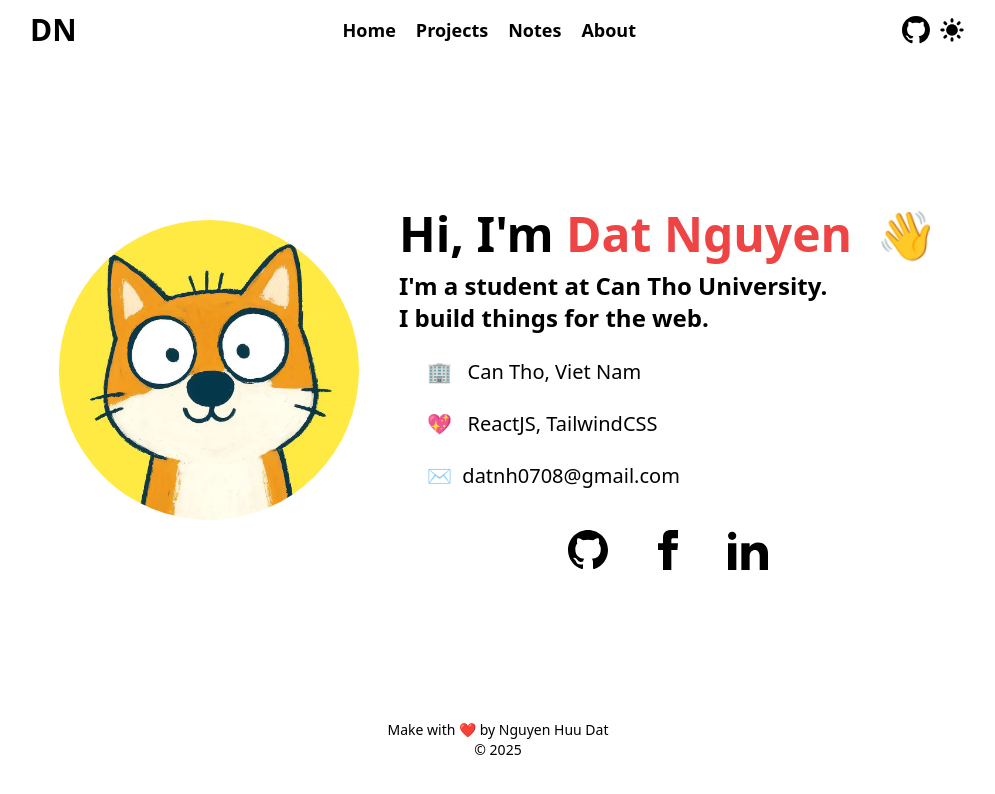
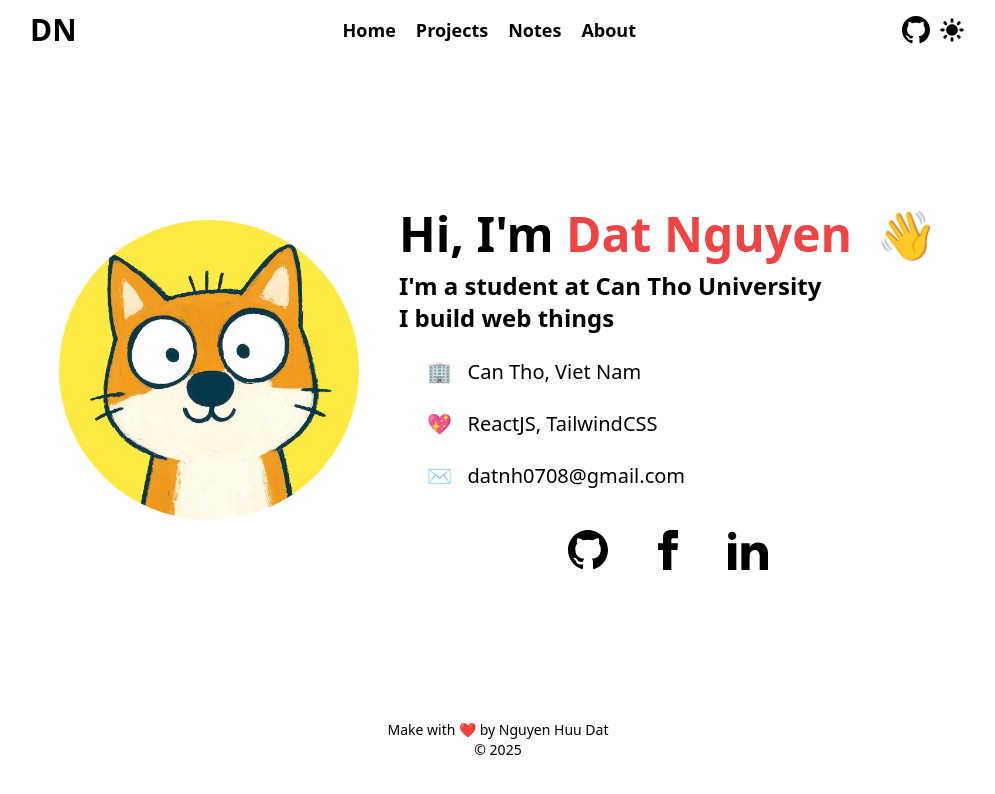
Before and after one commit to d4t06/Dat_Nguyen, a Next.js app: page / in a window 1280 px wide. Shown: the top 794 px of the page, without its empty margins (142-1137 px from the left). Built offline with nearby package versions, Linux system fonts and the light colour scheme.

Commit message:
update 5/7/2025

```diff
--- a/app/about/_components/Frame.tsx
+++ b/app/about/_components/Frame.tsx
@@ -10,7 +10,7 @@ export default function Frame({ children }: { children: ReactNode }) {
             </div>
 
             <div
-                style={{ fontFamily: `"Courier New", Courier, monospace` }}
+                style={{ fontFamily: `"abc", "Courier New", Courier, monospace`, fontWeight: 500 }}
                 className="px-4 py-6 text-lg md:text-2xl bg-slate-900 md:px-10 md:py-12"
             >
                 {children}
--- a/app/about/page.tsx
+++ b/app/about/page.tsx
@@ -2,7 +2,7 @@ import Frame from "./_components/Frame";
 
 export default function AboutPage() {
 	return (
-		<div className="mt-10  space-y-10 md:space-y-24 text-white">
+		<div className="page mt-10  space-y-10 md:space-y-24 text-white">
 			<Frame>
 				<p>
 					<span className="text-purple-400">datnguyen $</span>
@@ -14,13 +14,12 @@ export default function AboutPage() {
 					Hello! I&apos;m Dat Nguyen
 					<br />
 					<br />
-					I&apos;m a highly motivated final-year Software Engineering
-					student at
-					<strong>Can Tho University</strong> with a strong passion
-					for web technologies seeking an internship opportunity.
+					I&apos;m a highly motivated final-year Software Engineering student at
+					<strong> Can Tho University</strong> with a strong passion for web
+					technologies seeking an internship opportunity.
 					<br />
-					<br />I am currently living Can Tho, Viet Nam and available
-					for any kind of job opportunities that suit my interests.
+					<br />I am currently living Can Tho, Viet Nam and available for any
+					kind of job opportunities that suit my interests.
 				</p>
 			</Frame>
 
@@ -83,10 +82,7 @@ export default function AboutPage() {
 				<p>Intern front-end developer | AI CREATIVE CO., LTD</p>
 
 				<br />
-				<p>
-					Developed a responsive front-end website using WordPress and
-					SCSS
-				</p>
+				<p>Developed a responsive front-end website using WordPress and SCSS</p>
 			</Frame>
 		</div>
 	);
--- a/app/globals.css
+++ b/app/globals.css
@@ -2,19 +2,20 @@
 @tailwind components;
 @tailwind utilities;
 
-/*:root {
-  --foreground-rgb: 0, 0, 0;
-  --background-start-rgb: 214, 219, 220;
-  --background-end-rgb: 255, 255, 255;
+/* Fallback for browsers that don't support variable fonts */
+@font-face {
+  font-family: "abc";
+  src: url("/JetBrainsMono-Medium") format("truetype"); /* Static bold font */
+  font-weight: 500;
+  font-display: swap;
 }
 
-@media (prefers-color-scheme: dark) {
-  :root {
-    --foreground-rgb: 255, 255, 255;
-    --background-start-rgb: 0, 0, 0;
-    --background-end-rgb: 0, 0, 0;
-  }
-}*/
+@font-face {
+  font-family: "abc";
+  src: url("/JetBrainsMono.ttf") format("truetype-variations");
+  font-weight: 100 900;
+  font-display: swap;
+}
 
 @keyframes wave-hand {
   0% {
--- a/app/page.tsx
+++ b/app/page.tsx
@@ -27,19 +27,14 @@ export default function Home() {
             </div>
 
             <div className="text-xl r lg:text-2xl font-semibold mt-3">
-               <div>I&apos;m a student at Can Tho University.</div>
-               <div>I build things for the web.</div>
+               <div>I&apos;m a student at Can Tho University</div>
+               <div>I build web things</div>
             </div>
 
             <div className="px-4 [&_p]:p-3 text-xl mt-3">
                <p>🏢 &nbsp; Can Tho, Viet Nam</p>
                <p>💖 &nbsp; ReactJS, TailwindCSS</p>
-               <p>
-                  ✉️ &nbsp;
-                  <Link href={"mailto:datnh0708@gmail.com"}>
-                     datnh0708@gmail.com
-                  </Link>
-               </p>
+               <p>✉️ &nbsp; datnh0708@gmail.com</p>
             </div>
 
             <div className="flex items-center justify-center space-x-10 mt-7 [&_a]:w-10 [&_a]:transition-[color] hover:[&_a]:text-red-500">
```
Also changed, not shown: blogposts/bash.mdx (+17 -0 lines), public/JetBrainsMono-Medium.ttf (added), public/JetBrainsMono.ttf (added).
